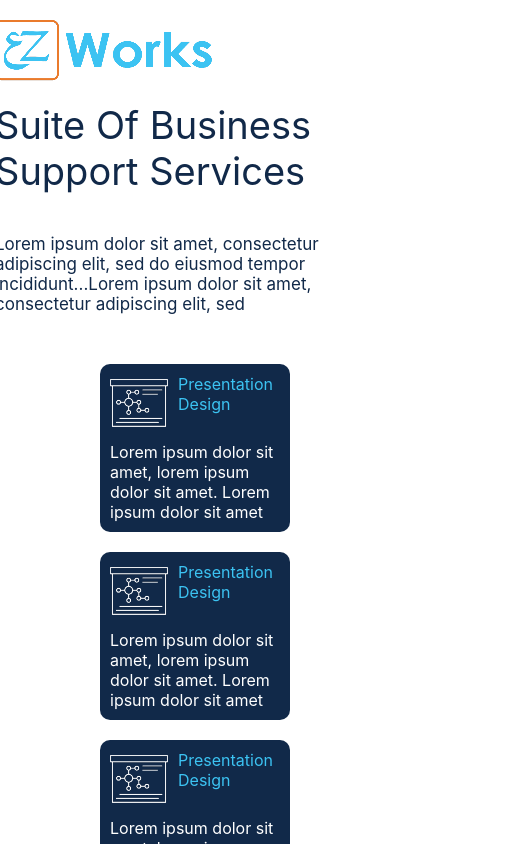
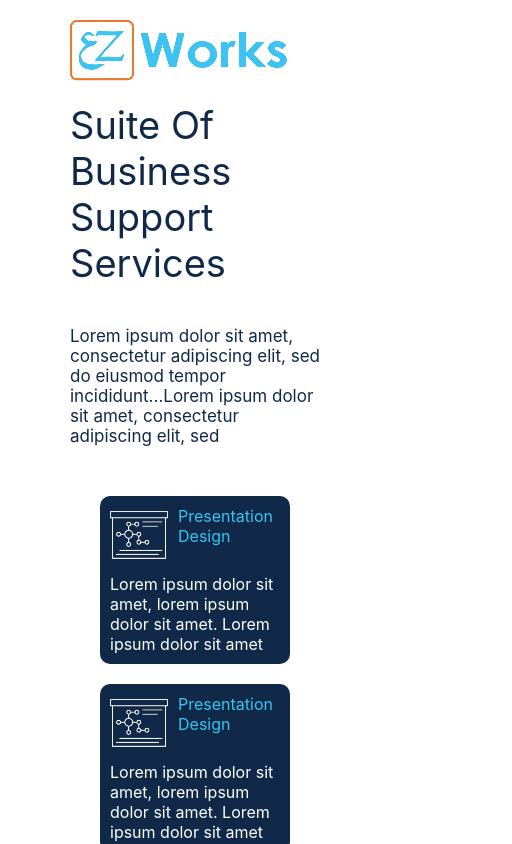
Before and after one commit to Sujitpandey1409/EZtest, a React (Create React App) app: page / in a window 390 px wide. Shown: the top 844 px of the page, 512 px wide, since content can reach past the window. Built offline with nearby package versions, Linux system fonts and the light colour scheme.

Commit message:
updates in added UI design for different screen sizes

```diff
--- a/src/Components/Description.css
+++ b/src/Components/Description.css
@@ -78,6 +78,7 @@
         background: transparent url('../Assets/EZ\ Works\ Blue-small.png') 0 0 no-repeat padding-box;
         height: 62px;
     }
+
     .formContainer {
         flex-wrap: wrap;
         justify-content: center;
@@ -91,9 +92,10 @@
         flex-wrap: wrap;
         justify-content: center;
         position: absolute;
-        top: 880px;
+        top: 951px;
     }
 }
+
 @media screen and (max-width: 616px) and (min-width: 440px) {
     .formContainer {
         flex-wrap: wrap;
@@ -102,7 +104,8 @@
         top: 950px;
     }
 }
-@media screen and (max-width: 439px)  {
+
+@media screen and (max-width: 439px) {
     .formContainer {
         flex-wrap: wrap;
         justify-content: center;
@@ -112,7 +115,7 @@
 }
 
 
-@media screen and (max-width: 480px) {
+/* @media screen and (max-width: 480px) {
     .LogoContainer {
         background: transparent url('../Assets/EZ\ Works\ Blue-small.png') 0 0 no-repeat padding-box;
         height: 62px;
@@ -120,12 +123,50 @@
     .DescriptionContainer {
         width: 100vw;
     }
-}
+} */
 @media screen and (max-width: 519px) {
     .DescriptionContainer {
         width: 400px;
     }
-    .formContainer{
+
+    .formContainer {
         width: 400px;
     }
 }
+
+@media screen and (max-width: 649px) {
+    .DescriptionContainer {
+        justify-content: center;
+        align-items: center;
+        width: 400px;
+    }
+
+    .LogoContainer {
+        width: 200px;
+        height: 62px;
+        background: transparent url('../Assets/EZ\ Works\ Blue-small.png') 0 0 no-repeat padding-box;
+    }
+
+    .formContainer {
+        flex-wrap: wrap;
+        justify-content: center;
+        position: absolute;
+        width: 400px;
+    }
+}
+
+@media screen and (max-width: 422px) {
+    .DescriptionContainer {
+        width: 250px;
+    }
+
+    .LogoContainer {
+        width: 250px;
+    }
+
+    .formContainer {
+        width: 250px;
+        top: 1700px;
+    }
+
+}
```
